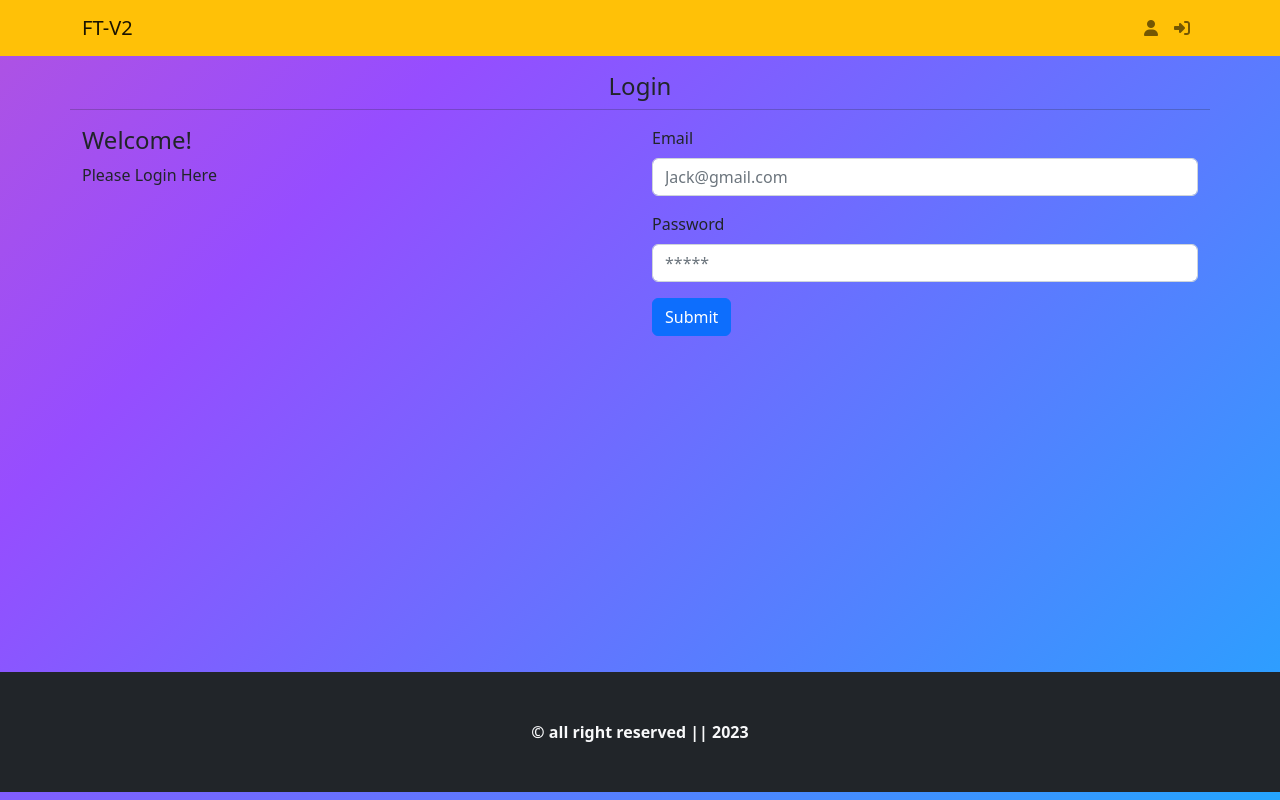
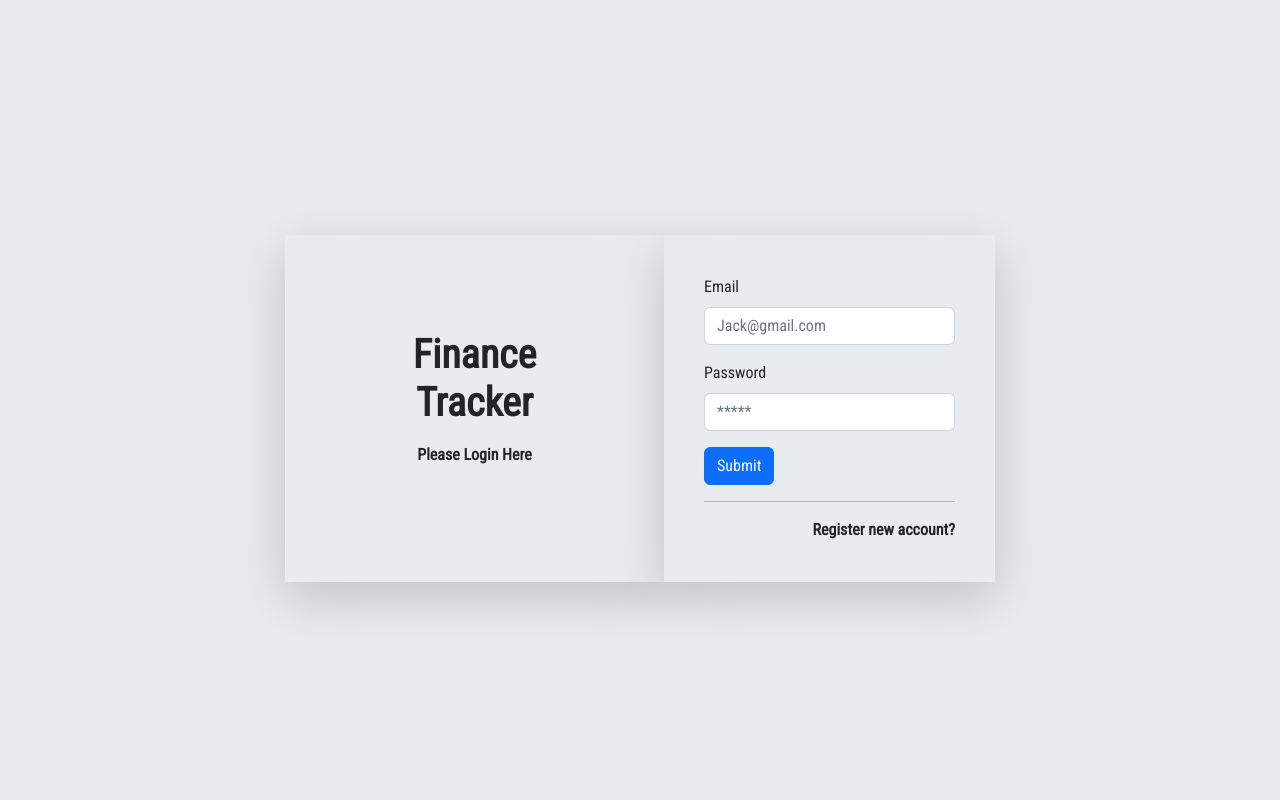
Before and after one commit to Emprcode/ft-v2, a React (Create React App) app: page / in a window 1280 px wide. Built offline with nearby package versions, Linux system fonts and the light colour scheme.

Commit message:
finance tracker app login UI created

```diff
--- a/public/index.html
+++ b/public/index.html
@@ -25,6 +25,9 @@
       Learn how to configure a non-root public URL by running `npm run build`.
     -->
     <link rel="stylesheet" href="https://cdnjs.cloudflare.com/ajax/libs/font-awesome/6.4.0/css/all.min.css" integrity="sha512-iecdLmaskl7CVkqkXNQ/ZH/XLlvWZOJyj7Yy7tcenmpD1ypASozpmT/E0iPtmFIB46ZmdtAc9eNBvH0H/ZpiBw==" crossorigin="anonymous" referrerpolicy="no-referrer" />
+    <link rel="preconnect" href="https://fonts.googleapis.com">
+<link rel="preconnect" href="https://fonts.gstatic.com" crossorigin>
+<link href="https://fonts.googleapis.com/css2?family=Roboto+Condensed&display=swap" rel="stylesheet">
     <title>React App</title>
   </head>
   <body>
--- a/src/App.css
+++ b/src/App.css
@@ -2,33 +2,11 @@
   min-height: 75vh;
 }
 
-body {
-  background: linear-gradient(135deg, #ff6584, #964dff, #00c1ff);
-  background-size: 200% 200%;
-  animation: gradientAnimation 10s ease infinite;
-  position: relative;
+*{
+  background: #e9ecef;;
 }
 
-@keyframes gradientAnimation {
-  0% {
-    background-position: 0% 50%;
-  }
-  50% {
-    background-position: 100% 50%;
-  }
-  100% {
-    background-position: 0% 50%;
-  }
+.login{
+  height: 100vh;
+  /* width: 100%; */
 }
-
-body::before {
-  content: "";
-  position: absolute;
-  top: 0;
-  left: 0;
-  width: 100%;
-  height: 100%;
-  /* background-image: url('path/to/pattern.png'); */
-  opacity: 0.4;
-  z-index: -1;
-}
--- a/src/components/layout/Header.js
+++ b/src/components/layout/Header.js
@@ -1,22 +1,25 @@
-import Container from 'react-bootstrap/Container';
-import Nav from 'react-bootstrap/Nav';
-import Navbar from 'react-bootstrap/Navbar';
-import {Link} from 'react-router-dom'
+import Container from "react-bootstrap/Container";
+import Nav from "react-bootstrap/Nav";
+import Navbar from "react-bootstrap/Navbar";
+import { Link } from "react-router-dom";
 
 export const Header = () => {
   return (
-    <Navbar bg="warning" expand="md">
-      <Container>
-        <Navbar.Brand href="/">FT-V2</Navbar.Brand>
+    <Navbar bg="" expand="md">
+      <Container className="p-3">
+        <Navbar.Brand href="/" className="h1 fw-bold">
+          <h1 className="fw-bold"> Finance Tracker</h1>
+        </Navbar.Brand>
         <Navbar.Toggle aria-controls="basic-navbar-nav" />
         <Navbar.Collapse id="basic-navbar-nav">
-          <Nav className="ms-auto">
-            <Link to="/" className='nav-link'><i className="fa-solid fa-user"></i></Link>
-            <Link to="/register" className='nav-link'><i class="fa-solid fa-right-to-bracket"></i></Link>
-
+          <Nav className="ms-auto h2">
+            {/* <Link to="/" className='nav-link'><i className="fa-solid fa-user"></i></Link> */}
+            <Link to="/logout" className="nav-link">
+              <i className="fa-solid fa-person-running"></i>
+            </Link>
           </Nav>
         </Navbar.Collapse>
       </Container>
     </Navbar>
   );
-}
+};
--- a/src/index.css
+++ b/src/index.css
@@ -1,13 +1,3 @@
-body {
-  margin: 0;
-  font-family: -apple-system, BlinkMacSystemFont, 'Segoe UI', 'Roboto', 'Oxygen',
-    'Ubuntu', 'Cantarell', 'Fira Sans', 'Droid Sans', 'Helvetica Neue',
-    sans-serif;
-  -webkit-font-smoothing: antialiased;
-  -moz-osx-font-smoothing: grayscale;
+*{
+  font-family: 'Roboto Condensed', sans-serif;
 }
-
-code {
-  font-family: source-code-pro, Menlo, Monaco, Consolas, 'Courier New',
-    monospace;
-}
--- a/src/pages/Login.js
+++ b/src/pages/Login.js
@@ -2,6 +2,7 @@ import React from "react";
 import { MainLayout } from "../components/layout/MainLayout";
 import { Row, Col, Container, Form, Button } from "react-bootstrap";
 import { FormComponents } from "../components/formComponents/FormComponents";
+import { Link } from "react-router-dom";
 
 const Login = () => {
   const inputs = [
@@ -21,17 +22,21 @@ const Login = () => {
     },
   ];
   return (
-    <MainLayout>
-      <Container>
+    <>
+      <Container className="login d-flex justify-content-center align-items-center ">
         <Row className="mt-3">
-          <h4 className="text-center"> Login</h4>
-          <hr />
-          <Col className="info ">
-            <h4> Welcome!</h4>
+          {/* <h4 className="text-center"></h4> */}
+          {/* <hr /> */}
+          <Col className="info p-5 text-center fw-bold shadow-lg ">
+            <div className="p-5">
+              <h1 className="fw-bold mb-3"> Finance Tracker</h1>
 
               <p> Please Login Here </p>
+            </div>
           </Col>
-          <Col className="">
+          <Col className="shadow-lg p-4 ">
+            {/* <h4 className="mx-4 p-3 fw-bold">Login</h4> */}
+            <div className="p-3">
               <Form>
                 {inputs.map((item, i) => (
                   <FormComponents key={i} {...item} />
@@ -40,11 +45,20 @@ const Login = () => {
                 <Button variant="primary" type="submit">
                   Submit
                 </Button>
+                <hr />
+                <div className="text-end">
+                  {/* <h5> New User?</h5> */}
+                  <Link to="/register" className="nav-link fw-bold">
+                    {" "}
+                    Register new account?
+                  </Link>
+                </div>
               </Form>
+            </div>
           </Col>
         </Row>
       </Container>
-    </MainLayout>
+    </>
   );
 };
 
--- a/src/pages/Register.js
+++ b/src/pages/Register.js
@@ -35,7 +35,7 @@ const Register = () => {
     },
   ];
   return (
-    <MainLayout>
+    <>
       <Container>
         <Row className="mt-3">
           <h4 className="text-center"> Registration</h4>
@@ -58,7 +58,7 @@ const Register = () => {
           </Col>
         </Row>
       </Container>
-    </MainLayout>
+    </>
   );
 };
 
```
Lines whose indentation alone changed are shown as unchanged.
